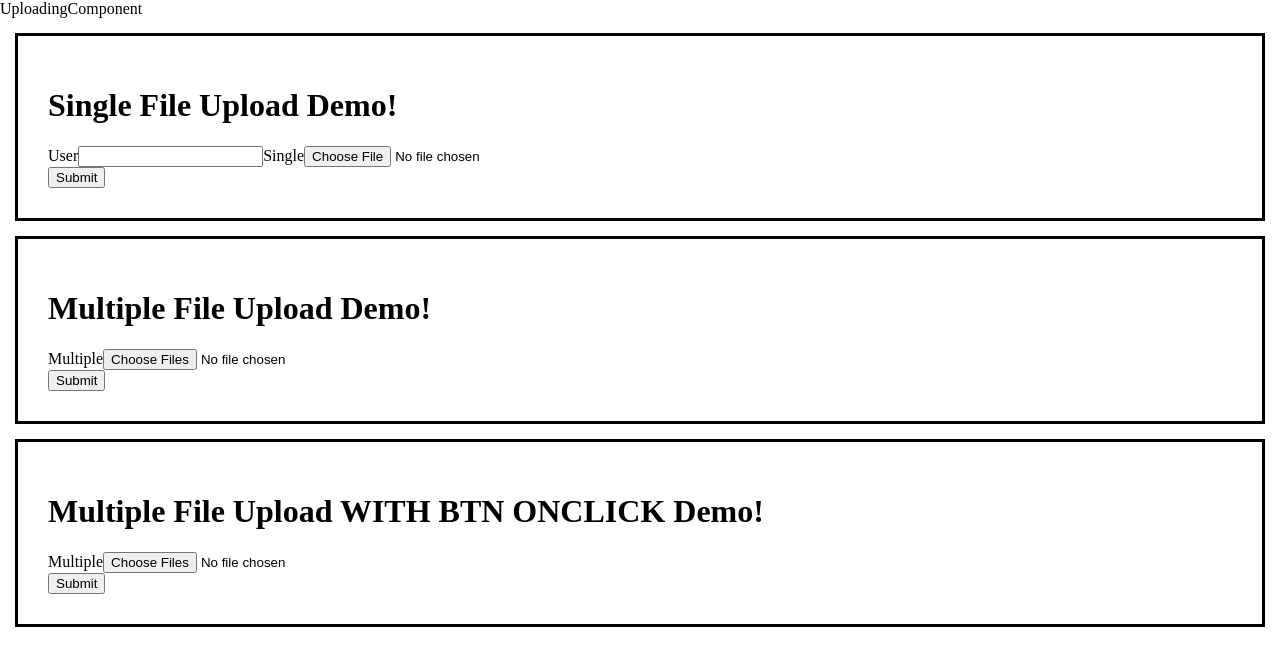
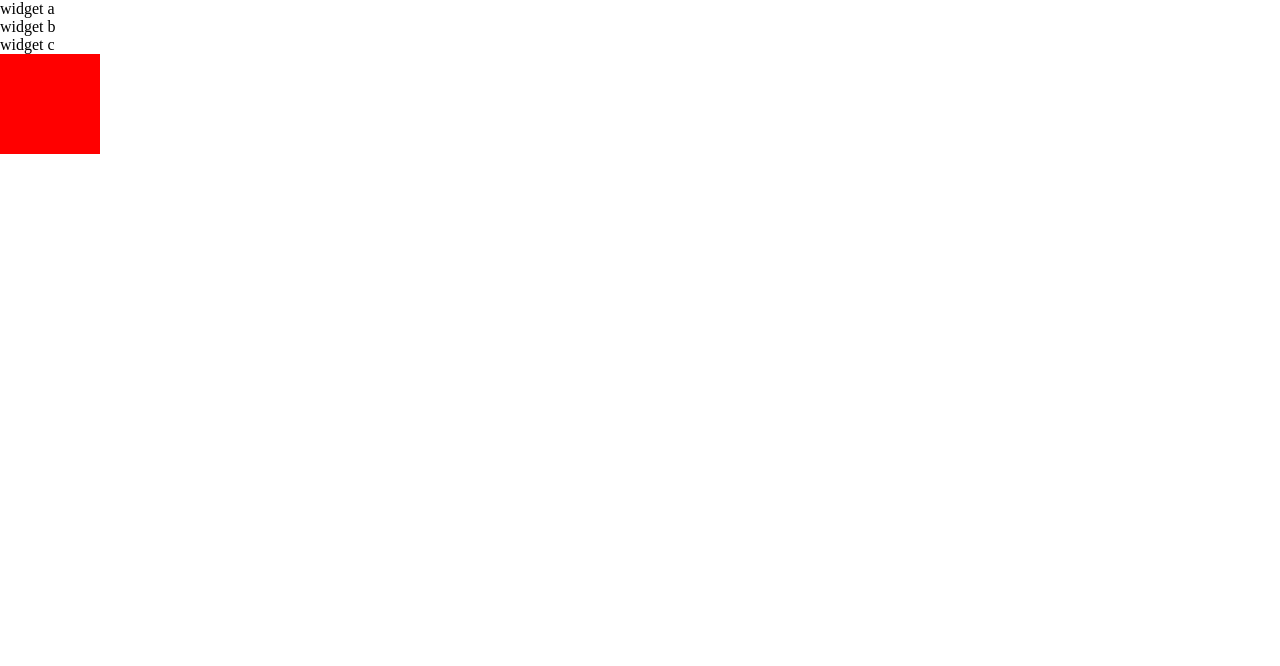
Before and after one commit to AdamSzr/Kerplank-frontend, a Next.js app: page /test in a window 1280 px wide. Shown: the top 666 px of the page. Built offline with nearby package versions, Linux system fonts and the light colour scheme.

Commit message:
creating agile board

```diff
--- a/package.json
+++ b/package.json
@@ -24,10 +24,12 @@
     "jwt-decode": "^3.1.2",
     "next": "13.0.5",
     "react": "18.2.0",
+    "react-beautiful-dnd": "^13.1.1",
     "react-dom": "18.2.0",
     "typescript": "4.9.3"
   },
   "devDependencies": {
+    "@types/react-beautiful-dnd": "^13.1.4",
     "eslint": "^8.39.0",
     "eslint-config-standard-with-typescript": "^34.0.1"
   }
--- a/pages/test.tsx
+++ b/pages/test.tsx
@@ -1,121 +1,49 @@
-import React, { useRef, useState } from 'react'
-import uploadFile, { uploadMultipleFile } from '../src/features/api/upload-file-fetch'
-import { backendUrlStorage, Endpoints } from '../src/features/config'
-import { SingleFile } from '../src/features/models/DirectoryItem'
+import { useState } from 'react'
 // import FormData from 'form-data'
+
+const getItems = count =>
+  Array.from( { length:count }, (v, k) => k ).map( k => ({
+    id: `item-${k}`,
+    content: `item ${k}`,
+  }) )
+
 
 
 const UploadingComponent = () => {
-
-    const inputRef = useRef<HTMLFormElement>()
-    const [uploadedFiles, setUploadedFiles] = useState<null | SingleFile[]>()
+  const [ items, setItems ] = useState( getItems( 10 ) )
+  const [ widgets, setWidgets ] = useState([ ])
 
 
-    const uploadClick: React.FormEventHandler<HTMLFormElement> = async (event) => {
-
-        // const xhr = new XMLHttpRequest()
-        // xhr.open('POST',Endpoints['drive.upload.multiple'])
-        // xhr.send(event.target)
-
-        event.preventDefault()
-
-        // TODO HANDLER -->
-        const dataForm = new FormData(inputRef.current)
-        console.log("FormData size --", dataForm.getAll("files").length)
-
-        dataForm.getAll("files").forEach((it) => {
-            console.log((it as File).name)
-        })
-
-
-        // FETCH - no headers.
-        // body:dataForm
-
-
-        // dataForm.append('files', event.bubbles)
-        // console.log(event, inputRef, dataForm)
-        // heder contn-type mulitpart/dataform
-        const uploadResponse = await uploadMultipleFile(dataForm)
-        setUploadedFiles(uploadResponse.files)
-
+  const handleOnDrag = (e, w) => {
+    e.dataTransfer.setData( `widgetType`, w )
+  }
+  const handleOnDrop = e => {
+    const widgetType = e.dataTransfer.getData( `widgetType` ) as string
+    console.log( `widgetType`, widgetType )
+    setWidgets([ ...widgets, widgetType ])
   }
 
 
-
-    const DisplayUploadedFilesComponent = () => {
-        const backend = backendUrlStorage.tryGet()
-        if (!backend)
-            return <h1> No BackendUrl provided</h1>
-
-        return <div>
-            {uploadedFiles?.map(it => <div><a href={`${backend}/api/drive/file?path=/${it.name}`} download > {it.name} </a></div>)}
-        </div>
+  const handleDragOver = e => {
+    e.preventDefault()
   }
 
+
   return (
-        <div>
-            <div>UploadingComponent</div>
-
-            <div style={{ border: '3px solid black', margin: '15px', padding: '30px', }}>
-
-                <div >
-                    <h1>Single File Upload Demo!</h1>
-                    <form action="http://192.168.1.22:8080/api/drive/upload" method='post' encType="multipart/form-data">
-                        <div >
-                            <label >User</label>
-                            <input type="text" name="user-name" />
-
-                            <label >Single</label>
-                            <input type="file" name="fileToUpload" id="fileToUpload1" />
+    <div className='widgets'>
+      <div className='widget' draggable onDragStart={e => handleOnDrag( e, `widget-a` )}>
+        widget a
       </div>
-                        <div >
-                            <button type="submit" >Submit</button>
+      <div className='widget' draggable onDragStart={e => handleOnDrag( e, `widget-b` )}>
+        widget b
       </div>
-                    </form>
-                </div >
+      <div className='widget' draggable onDragStart={e => handleOnDrag( e, `widget-c` )}>
+        widget c
       </div>
-
-            <div style={{ border: '3px solid black', margin: '15px', padding: '30px' }}>
-                <div >
-                    <h1>Multiple File Upload Demo!</h1>
-                    <form action="http://192.168.1.22:8080/api/drive/upload/multi" method='post' encType="multipart/form-data">
-                        <div >
-                            <label >Multiple</label>
-                            <input type="file" name="files" multiple />
+      <div className='page' onDrop={handleOnDrop} onDragOver={handleDragOver} style={{ width:100, height:100, background:`red` }}>
+        {widgets.map( (w, idx) => <div className='dropped-widget' key={idx}>{w}</div> )}
       </div>
-                        <div >
-                            <button >Submit</button>
     </div>
-                    </form>
-                </div >
-            </div>
-
-            <div style={{ border: '3px solid black', margin: '15px', padding: '30px' }}>
-
-                <div >
-                    <h1>Multiple File Upload WITH BTN ONCLICK Demo!</h1>
-                    <form
-                        ref={inputRef as React.LegacyRef<HTMLFormElement>}
-                        // action=""
-                        onSubmit={uploadClick}
-                        method='post' encType="multipart/form-data">
-                        <div >
-                            <label >Multiple</label>
-                            <input type="file" name="files" multiple />
-                        </div>
-                        <div >
-                            <button type='submit'>Submit</button>
-                        </div>
-                    </form>
-                </div >
-            </div>
-
-
-            <div>
-                {uploadedFiles ? <DisplayUploadedFilesComponent /> : ""}
-            </div>
-
-        </div >
   )
 }
 
--- a/src/features/models/BaseResponse.ts
+++ b/src/features/models/BaseResponse.ts
@@ -1,6 +1,6 @@
 
 export type BaseResponse = {
-    result: 'ok' | 'fail'
+  result: 'ok' | 'fail'
 }
 
 
--- /dev/null
+++ b/src/features/utils/dateFromObjectId.ts
@@ -0,0 +1,3 @@
+var dateFromObjectId = function( objectId:string ) {
+  return new Date( parseInt( objectId.substring( 0, 8 ), 16 ) * 1000 )
+}
```
Also changed, not shown: src/features/Projects/ProjectCreateComponent.tsx (+43 -38 lines), src/features/Projects/ProjectInstanceComponent.tsx (+17 -1 lines), src/features/models/DirectoryItem.ts (+5 -5 lines), 1 other file (tests, documents, lock files or other folders). Lines whose indentation alone changed are shown as unchanged.
